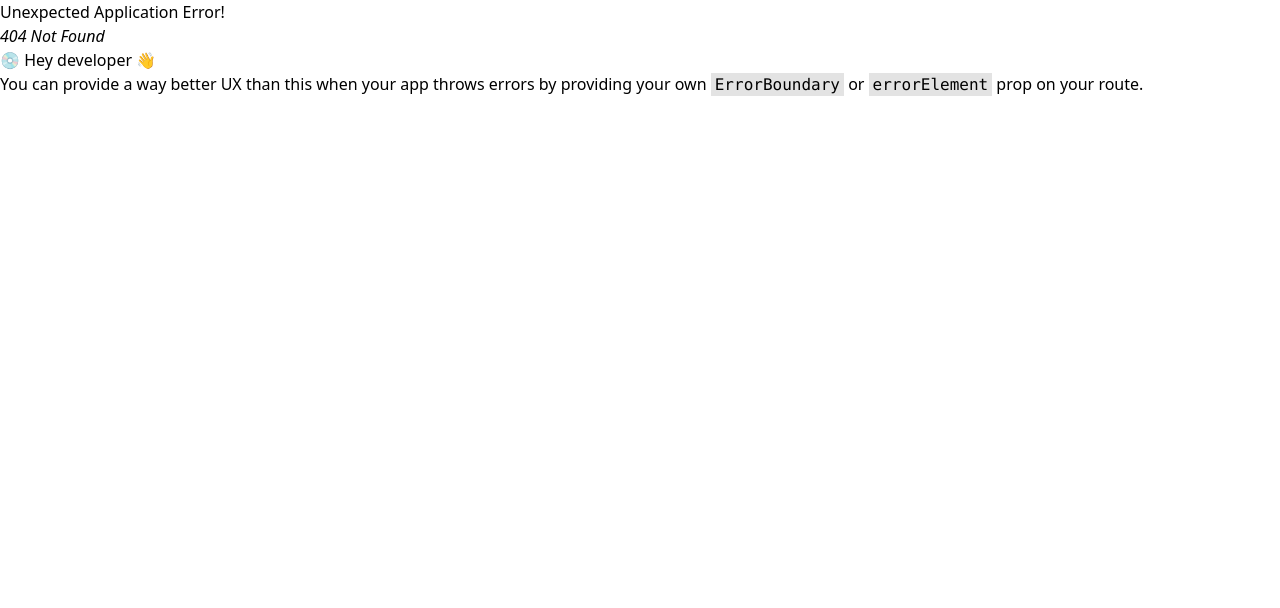
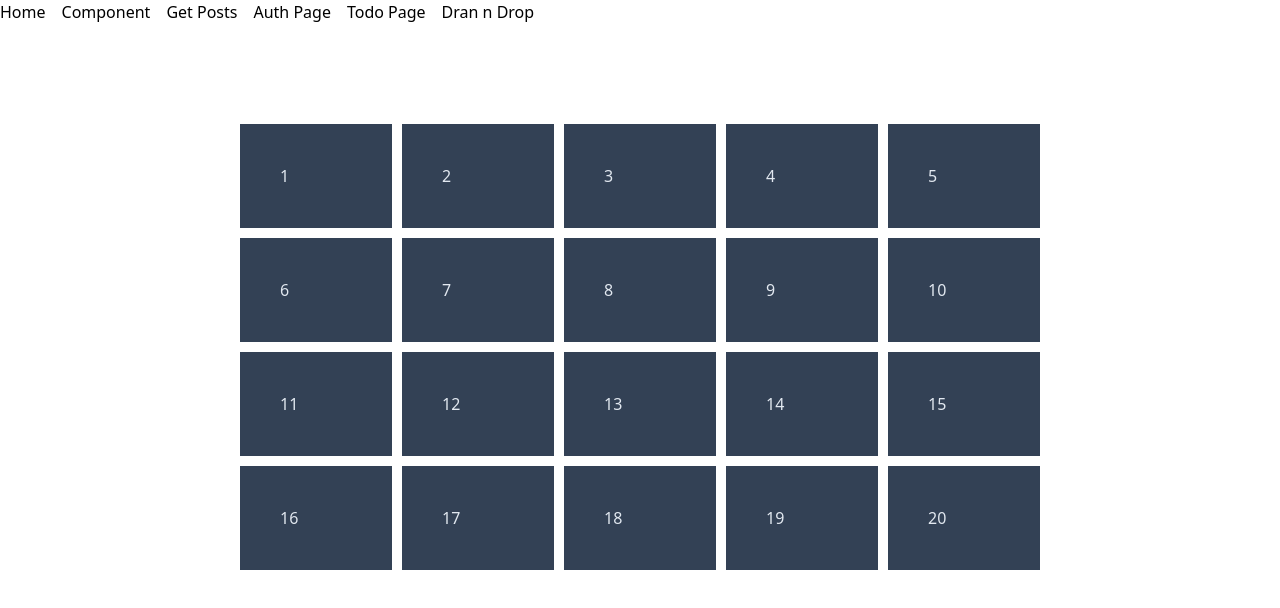
Before and after one commit to FarNys/Type-TestTools, a React (Create React App) app: page /dnd-multiple-container in a window 1280 px wide. Before the commit this address had no page. Shown: the top 608 px of the page. Built offline with nearby package versions, Linux system fonts and the light colour scheme.

Commit message:
+install dnd-kit +add dnd route +dnd components

```diff
--- a/package.json
+++ b/package.json
@@ -3,6 +3,8 @@
   "version": "0.1.0",
   "private": true,
   "dependencies": {
+    "@dnd-kit/core": "^6.0.6",
+    "@dnd-kit/sortable": "^7.0.1",
     "@reduxjs/toolkit": "^1.9.1",
     "@testing-library/jest-dom": "^5.16.5",
     "@testing-library/react": "^13.4.0",
--- a/src/Components/Actions/Input.tsx
+++ b/src/Components/Actions/Input.tsx
@@ -10,7 +10,6 @@ interface InputProps
 const Input: React.FC<InputProps> = ({ className, ...rest }) => {
   return (
     <input
-      {...rest}
       className={`px-4 py-2 mx-1 border focus:border-violet-600 focus:outline-none ${className}`}
       {...rest}
     />
--- a/src/Components/Layout/Navbar.tsx
+++ b/src/Components/Layout/Navbar.tsx
@@ -9,6 +9,7 @@ const Navbar: React.FC<any> = () => {
       <LinkStyle to="/posts">Get Posts</LinkStyle>
       <LinkStyle to="/auth">Auth Page</LinkStyle>
       <LinkStyle to="/todo">Todo Page</LinkStyle>
+      <LinkStyle to="/dnd">Dran n Drop</LinkStyle>
     </div>
   );
 };
--- a/src/Global.css
+++ b/src/Global.css
@@ -3,8 +3,8 @@
 @tailwind utilities;
 
 .sm {
-  @apply px-2 py-1;
+  @apply px-2 py-1 text-ex;
 }
 .md {
-  @apply px-4 py-2 bg-green-900;
+  @apply px-4 py-2;
 }
--- a/src/Pages/AuthPage/AuthPage.tsx
+++ b/src/Pages/AuthPage/AuthPage.tsx
@@ -35,6 +35,7 @@ const AuthPage = () => {
           placeholder="username"
           data-cy="username"
           onChange={changeFormHandler}
+          className="sm"
         />
         <label htmlFor="password">Password</label>
         <Input
@@ -44,6 +45,7 @@ const AuthPage = () => {
           placeholder="password"
           data-cy="password"
           onChange={changeFormHandler}
+          className="md"
         />
         <Button
           title={btnTitle}
--- /dev/null
+++ b/src/Pages/DndContainer/DndContainer.tsx
@@ -0,0 +1,73 @@
+import React, { FC, useState, useCallback } from "react";
+import {
+  DndContext,
+  closestCenter,
+  MouseSensor,
+  TouchSensor,
+  DragOverlay,
+  useSensor,
+  useSensors,
+  DragStartEvent,
+  DragEndEvent,
+} from "@dnd-kit/core";
+import {
+  arrayMove,
+  SortableContext,
+  rectSortingStrategy,
+} from "@dnd-kit/sortable";
+import Grid from "./Grid";
+import SortableItem from "./SortableItem";
+import Item from "./Item";
+
+const DndContainer: FC = () => {
+  const [items, setItems] = useState(
+    Array.from({ length: 20 }, (_, i) => (i + 1).toString())
+  );
+  const [activeId, setActiveId] = useState<string | null>(null);
+  const sensors = useSensors(useSensor(MouseSensor), useSensor(TouchSensor));
+
+  const handleDragStart = useCallback((event: DragStartEvent) => {
+    console.log(event);
+    setActiveId(event.active.id.toString());
+  }, []);
+  const handleDragEnd = useCallback((event: DragEndEvent) => {
+    const { active, over } = event;
+    console.log(event);
+    if (active.id !== over?.id) {
+      setItems((items) => {
+        const oldIndex = items.indexOf(active.id.toString());
+        const newIndex = items.indexOf(over!.id.toString());
+
+        return arrayMove(items, oldIndex, newIndex);
+      });
+    }
+
+    setActiveId(null);
+  }, []);
+  const handleDragCancel = useCallback(() => {
+    setActiveId(null);
+  }, []);
+
+  return (
+    <DndContext
+      sensors={sensors}
+      collisionDetection={closestCenter}
+      onDragStart={handleDragStart}
+      onDragEnd={handleDragEnd}
+      onDragCancel={handleDragCancel}
+    >
+      <SortableContext items={items} strategy={rectSortingStrategy}>
+        <Grid columns={5}>
+          {items.map((id) => (
+            <SortableItem key={id} id={id} />
+          ))}
+        </Grid>
+      </SortableContext>
+      <DragOverlay adjustScale style={{ transformOrigin: "0 0 " }}>
+        {activeId ? <Item id={activeId} isDragging /> : null}
+      </DragOverlay>
+    </DndContext>
+  );
+};
+
+export default DndContainer;
--- /dev/null
+++ b/src/Pages/DndContainer/Grid.tsx
@@ -0,0 +1,24 @@
+import React, { FC } from "react";
+
+type GridProps = {
+  columns: number;
+  children: React.ReactNode;
+};
+
+const Grid: FC<GridProps> = ({ children, columns }) => {
+  return (
+    <div
+      style={{
+        display: "grid",
+        gridTemplateColumns: `repeat(${columns}, 1fr)`,
+        gridGap: 10,
+        maxWidth: "800px",
+        margin: "100px auto",
+      }}
+    >
+      {children}
+    </div>
+  );
+};
+
+export default Grid;
--- /dev/null
+++ b/src/Pages/DndContainer/Item.tsx
@@ -0,0 +1,42 @@
+import React, { forwardRef, HTMLAttributes, CSSProperties } from "react";
+
+export type ItemProps = HTMLAttributes<HTMLDivElement> & {
+  id: string | number;
+  withOpacity?: boolean;
+  isDragging?: boolean;
+};
+
+const Item = forwardRef<HTMLDivElement, ItemProps>(
+  ({ id, withOpacity, isDragging, style, ...props }, ref) => {
+    const inlineStyles: CSSProperties = {
+      opacity: withOpacity ? "0.5" : "1",
+      // transformOrigin: "50% 50%",
+      // height: "140px",
+      // width: "140px",
+      // borderRadius: "10px",
+      // cursor: isDragging ? "grabbing" : "grab",
+      // backgroundColor: "#ffffff",
+      // display: "flex",
+      // justifyContent: "center",
+      // alignItems: "center",
+      // boxShadow: isDragging
+      //   ? "rgb(63 63 68 / 5%) 0px 2px 0px 2px, rgb(34 33 81 / 15%) 0px 2px 3px 2px"
+      //   : "rgb(63 63 68 / 5%) 0px 0px 0px 1px, rgb(34 33 81 / 15%) 0px 1px 3px 0px",
+      transform: isDragging ? "scale(1.05)" : "scale(1)",
+      ...style,
+    };
+
+    return (
+      <div
+        ref={ref}
+        style={inlineStyles}
+        {...props}
+        className="bg-slate-700 px-10 py-10 text-slate-200 active:bg-slate-300"
+      >
+        {id}
+      </div>
+    );
+  }
+);
+
+export default Item;
--- /dev/null
+++ b/src/Pages/DndContainer/SortableItem.tsx
@@ -0,0 +1,33 @@
+import React, { FC } from "react";
+import { useSortable } from "@dnd-kit/sortable";
+import { CSS } from "@dnd-kit/utilities";
+import Item, { ItemProps } from "./Item";
+
+const SortableItem: FC<ItemProps> = (props) => {
+  const {
+    isDragging,
+    attributes,
+    listeners,
+    setNodeRef,
+    transform,
+    transition,
+  } = useSortable({ id: props.id });
+
+  const style = {
+    transform: CSS.Transform.toString(transform),
+    transition: transition || undefined,
+  };
+
+  return (
+    <Item
+      ref={setNodeRef}
+      style={style}
+      withOpacity={isDragging}
+      {...props}
+      {...attributes}
+      {...listeners}
+    />
+  );
+};
+
+export default SortableItem;
--- /dev/null
+++ b/src/Pages/DndContainer/react-app-env.d.ts
@@ -0,0 +1 @@
+/// <reference types="react-scripts" />
--- a/src/Routes/routerList.tsx
+++ b/src/Routes/routerList.tsx
@@ -5,6 +5,7 @@ import App from "../App";
 import Navbar from "../Components/Layout/Navbar";
 import AuthPage from "../Pages/AuthPage/AuthPage";
 import ComponentPage from "../Pages/Components/ComponentPage";
+import DndContainer from "../Pages/DndContainer/DndContainer";
 import Posts from "../Pages/Posts/Posts";
 import TodoPage from "../Pages/TodoPage/TodoPage";
 
@@ -54,6 +55,24 @@ const routerList = createBrowserRouter([
       </>
     ),
   },
+  {
+    path: "/dnd",
+    element: (
+      <>
+        <Navbar />
+        <DndContainer />
+      </>
+    ),
+  },
+  {
+    path: "/dnd-multiple-container",
+    element: (
+      <>
+        <Navbar />
+        <DndContainer />
+      </>
+    ),
+  },
 ]);
 
 export default routerList;
--- a/tailwind.config.js
+++ b/tailwind.config.js
@@ -13,7 +13,10 @@ module.exports = {
     extend: {
       spacing: {
         small: "0.62rem",
-        med: "1rem",
+        med: "2rem",
+      },
+      fontSize: {
+        ex: "1rem",
       },
     },
   },
```
Also changed, not shown: 1 other file (tests, documents, lock files or other folders).
